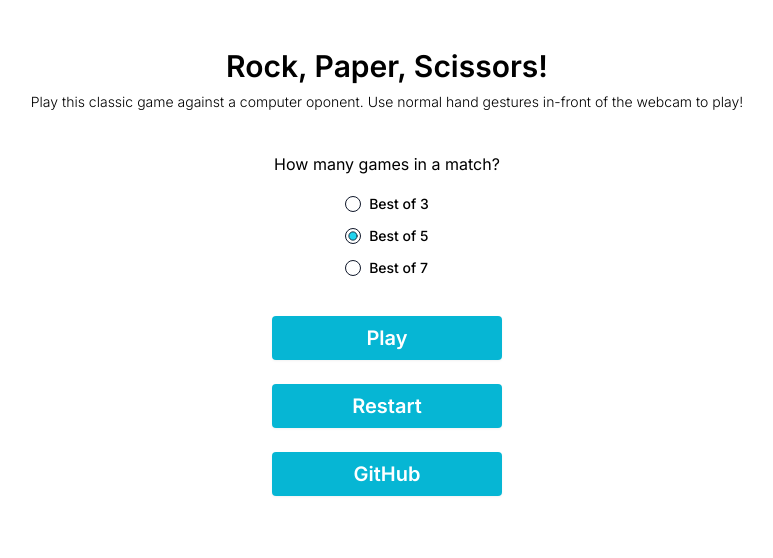
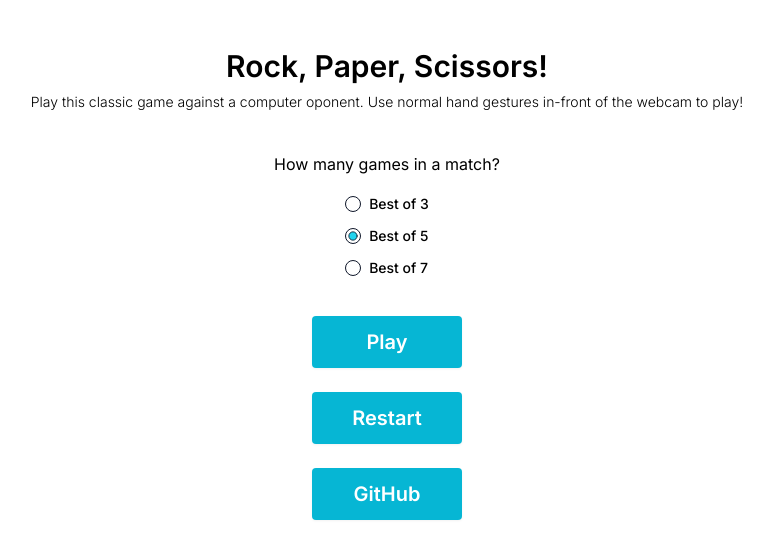
Before and after one commit to BeckFW/RPS_Web_Demo, a Next.js app: page /play in a window 1280 px wide. Shown: the top 558 px of the page, without its empty margins (253-1026 px from the left). Built offline with nearby package versions, Linux system fonts and the light colour scheme.

Commit message:
Add alternate style to button

```diff
--- a/components/menu-button.js
+++ b/components/menu-button.js
@@ -1,7 +1,7 @@
-export default function MenuButton({children, action}) {
+export default function MenuButton({children, action, danger}) {
     return(
         <div>
-            <button onClick={action} className="p-2 font-semibold text-xl bg-cyan-500 rounded w-full px-20 dark:hover:bg-cyan-800 dark:hover:text-cyan-300 hover:bg-cyan-300 hover:text-cyan-800 text-white drop-shadow-sm">{children}</button>
+            <button onClick={action} className={`${danger ? "bg-cyan-700 hover:bg-cyan-600 hover:text-white" : ""} py-3 font-semibold text-xl bg-cyan-500 rounded w-full px-10 dark:hover:bg-cyan-800 dark:hover:text-cyan-300 hover:bg-cyan-300 hover:text-cyan-800 text-white drop-shadow-sm`}>{children}</button>
         </div>
     )
 }
```
